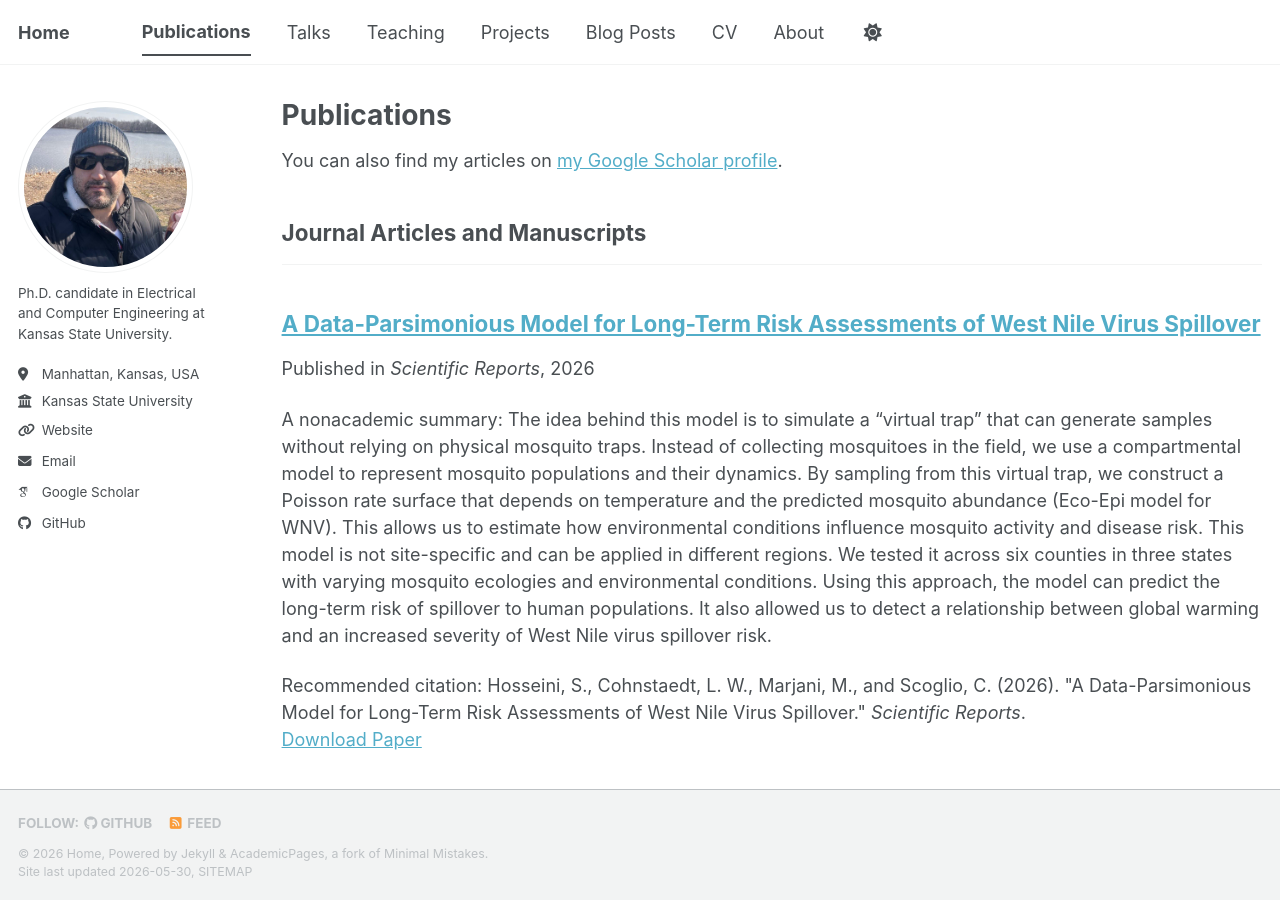
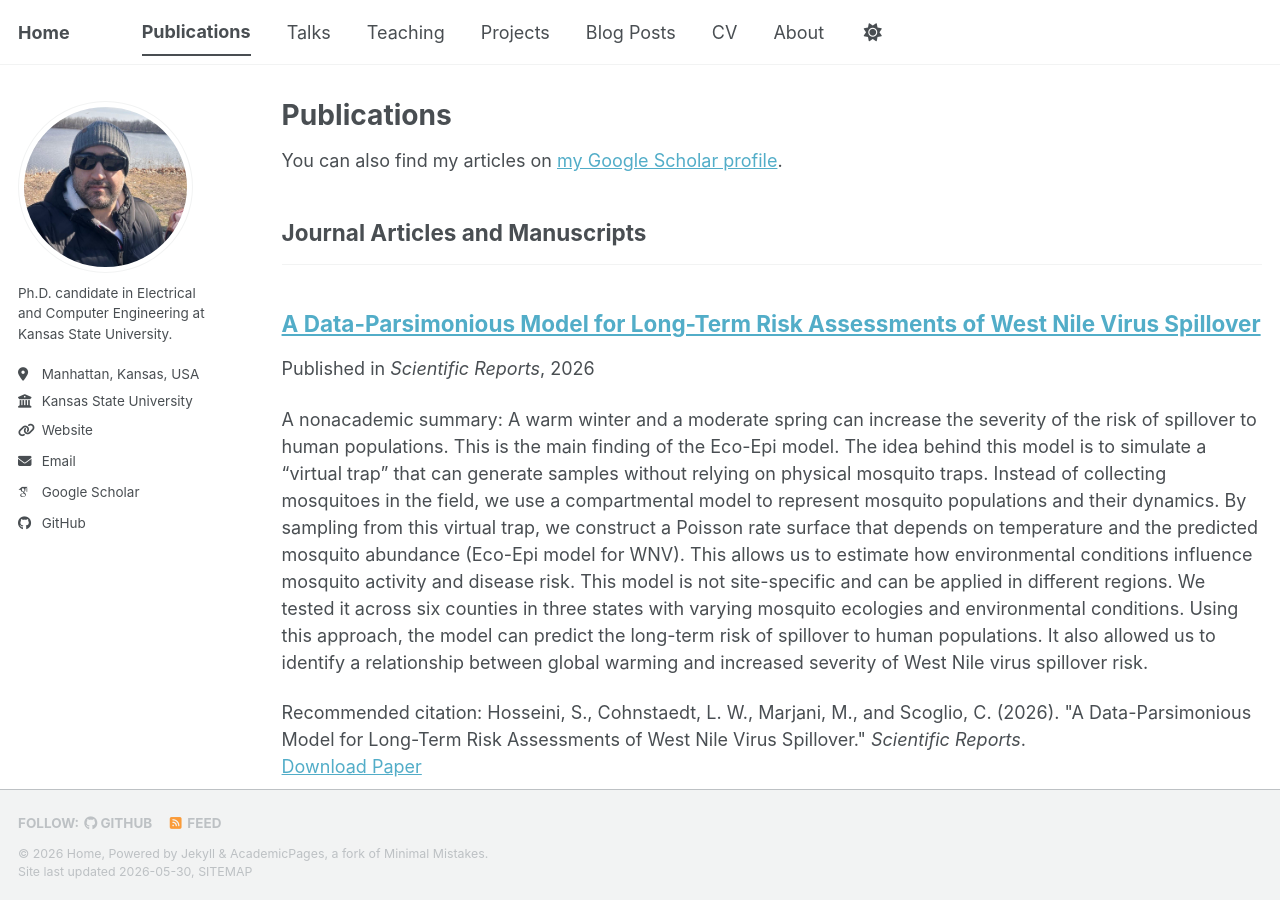
Before and after one commit to Saman-Hoss/Saman-Hoss.github.io, a Jekyll site: the page built from _pages/publications.html, in a window 1280 px wide and 900 px high. Built offline with Jekyll 4.4.1, drawn with Linux system fonts in a browser that asks for light colours; some web fonts are replaced; a script bundle is joined from its source files by our own code; library files that are not in the unit come from our copies.

Commit message:
Update 2026-01-01-wnv-spillover-scientific-reports.md

```diff
--- a/_publications/2026-01-01-wnv-spillover-scientific-reports.md
+++ b/_publications/2026-01-01-wnv-spillover-scientific-reports.md
@@ -3,13 +3,17 @@ title: "A Data-Parsimonious Model for Long-Term Risk Assessments of West Nile Vi
 collection: publications
 category: manuscripts
 permalink: /publication/2026-wnv-spillover-scientific-reports
-excerpt: "A nonacademic summary: The idea behind this model is to simulate a “virtual trap” that can generate samples without relying on physical mosquito traps. Instead of collecting mosquitoes in the field, we use a compartmental model to represent mosquito populations and their dynamics.
+excerpt: "A nonacademic summary:
+
+A warm winter and a moderate spring can increase the severity of the risk of spillover to human populations. This is the main finding of the Eco-Epi model.
+
+The idea behind this model is to simulate a “virtual trap” that can generate samples without relying on physical mosquito traps. Instead of collecting mosquitoes in the field, we use a compartmental model to represent mosquito populations and their dynamics.
 
 By sampling from this virtual trap, we construct a Poisson rate surface that depends on temperature and the predicted mosquito abundance (Eco-Epi model for WNV). This allows us to estimate how environmental conditions influence mosquito activity and disease risk.
 
 This model is not site-specific and can be applied in different regions. We tested it across six counties in three states with varying mosquito ecologies and environmental conditions.
 
-Using this approach, the model can predict the long-term risk of spillover to human populations. It also allowed us to detect a relationship between global warming and an increased severity of West Nile virus spillover risk."
+Using this approach, the model can predict the long-term risk of spillover to human populations. It also allowed us to identify a relationship between global warming and increased severity of West Nile virus spillover risk."
 date: 2026-01-01
 venue: "Scientific Reports"
 paperurl: "https://www.nature.com/articles/s41598-026-47413-w"
```
